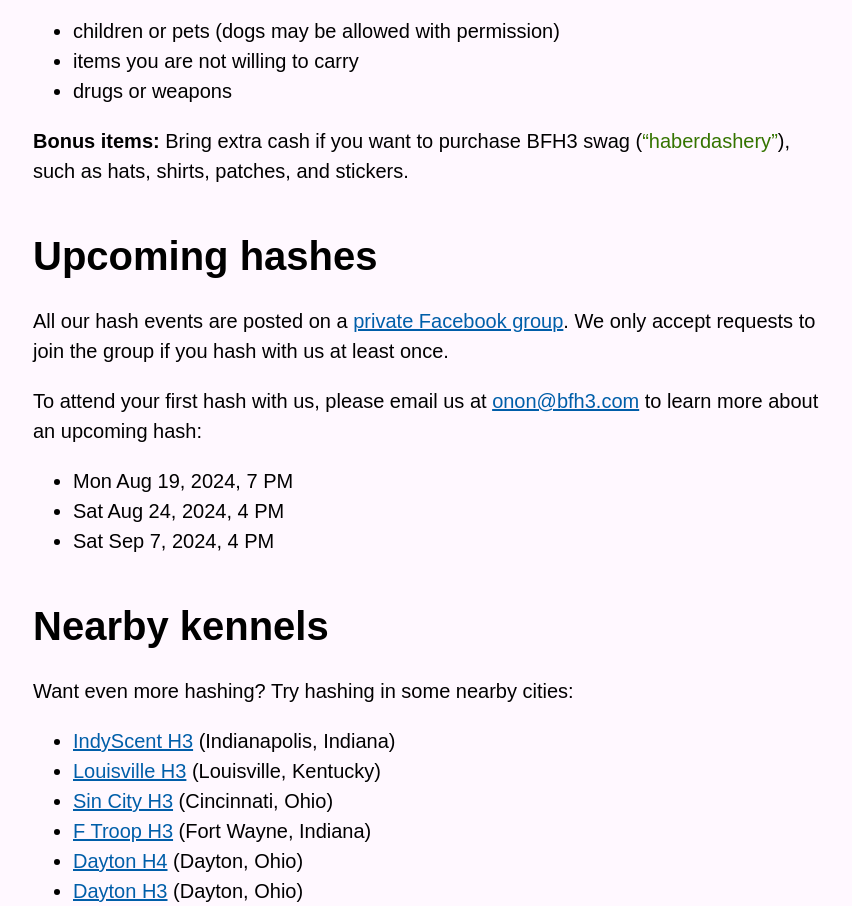
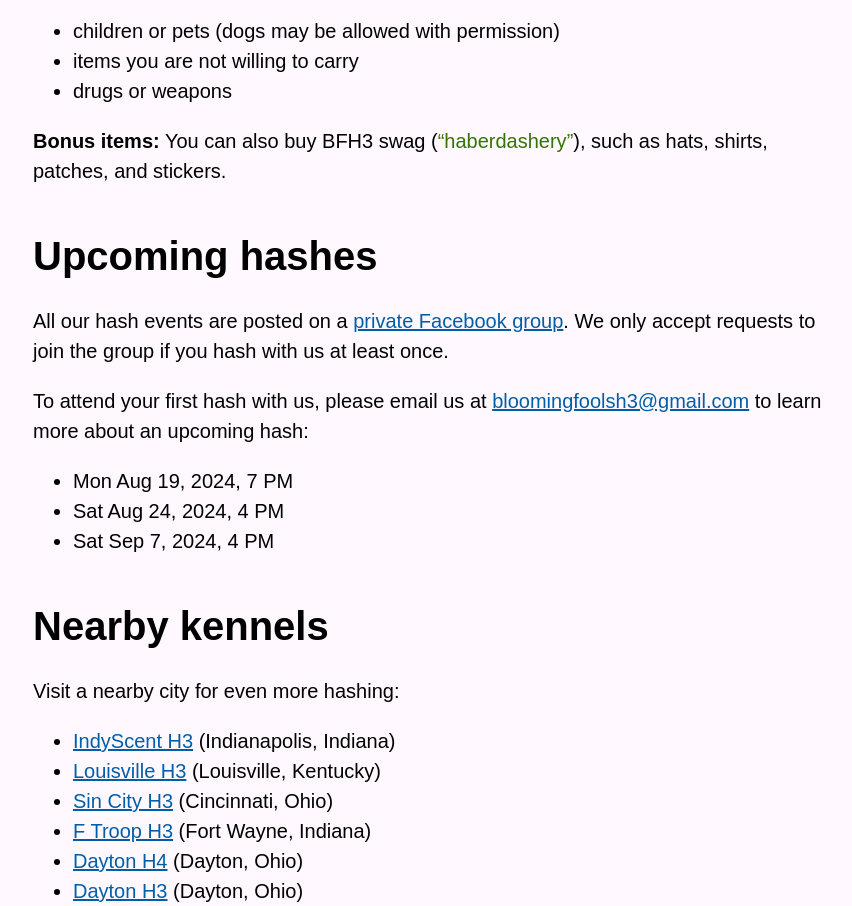
Before and after one commit to bfh3-com/bfh3.com, a plain HTML site: page index.html in a window 1280 px wide. Shown: the part 1300-2206 px from the top of the page, without its empty margins (207-1059 px from the left). Drawn offline with Linux system fonts and the light colour scheme; a web font is replaced by a local one.

Commit message:
Refine content

```diff
--- a/index.html
+++ b/index.html
@@ -18,7 +18,7 @@
 				<li>Full moon evenings (7 PM)</li>
 			</ul>
 			<h2>Hashing with us</h2>
-			<p><strong>On trail:</strong> You will follow marks laid in flour leading you to beer, non-alcoholic drinks, and snacks. Along the way, you will face obstacles (<q>shiggy</q>), such as:</p>
+			<p><strong>On trail:</strong> You will track marks laid in flour leading you to beer, non-alcoholic drinks, and snacks. Along the way, you will face obstacles (<q>shiggy</q>), such as:</p>
 			<ul>
 				<li>hills and mud</li>
 				<li>weeds and brush</li>
@@ -44,17 +44,17 @@
 				<li>items you are not willing to carry</li>
 				<li>drugs or weapons</li>
 			</ul>
-			<p><strong>Bonus items:</strong> Bring extra cash if you want to purchase BFH3 swag (<q>haberdashery</q>), such as hats, shirts, patches, and stickers.</p>
+			<p><strong>Bonus items:</strong> You can also buy BFH3 swag (<q>haberdashery</q>), such as hats, shirts, patches, and stickers.</p>
 			<h2>Upcoming hashes</h2>
 			<p>All our hash events are posted on a <a href="https://www.facebook.com/groups/bloomingfools/">private Facebook group</a>. We only accept requests to join the group if you hash with us at least once.</p>
-			<p>To attend your first hash with us, please email us at <a href="mailto:onon@bfh3.com">onon@bfh3.com</a> to learn more about an upcoming hash:</p>
+			<p>To attend your first hash with us, please email us at <a href="mailto:bloomingfoolsh3@gmail.com">bloomingfoolsh3@gmail.com</a> to learn more about an upcoming hash:</p>
 			<ul>
 				<li>Mon Aug 19, 2024, 7 PM</li>
 				<li>Sat Aug 24, 2024, 4 PM</li>
 				<li>Sat Sep 7, 2024, 4 PM</li>
 			</ul>
 			<h2>Nearby kennels</h2>
-			<p>Want even more hashing? Try hashing in some nearby cities:</p>
+			<p>Visit a nearby city for even more hashing:</p>
 			<ul>
 				<li><a href="https://indyhhh.com">IndyScent H3</a> (Indianapolis, Indiana)</li>
 				<li><a href="https://www.louisvillehashers.com">Louisville H3</a> (Louisville, Kentucky)</li>
```
